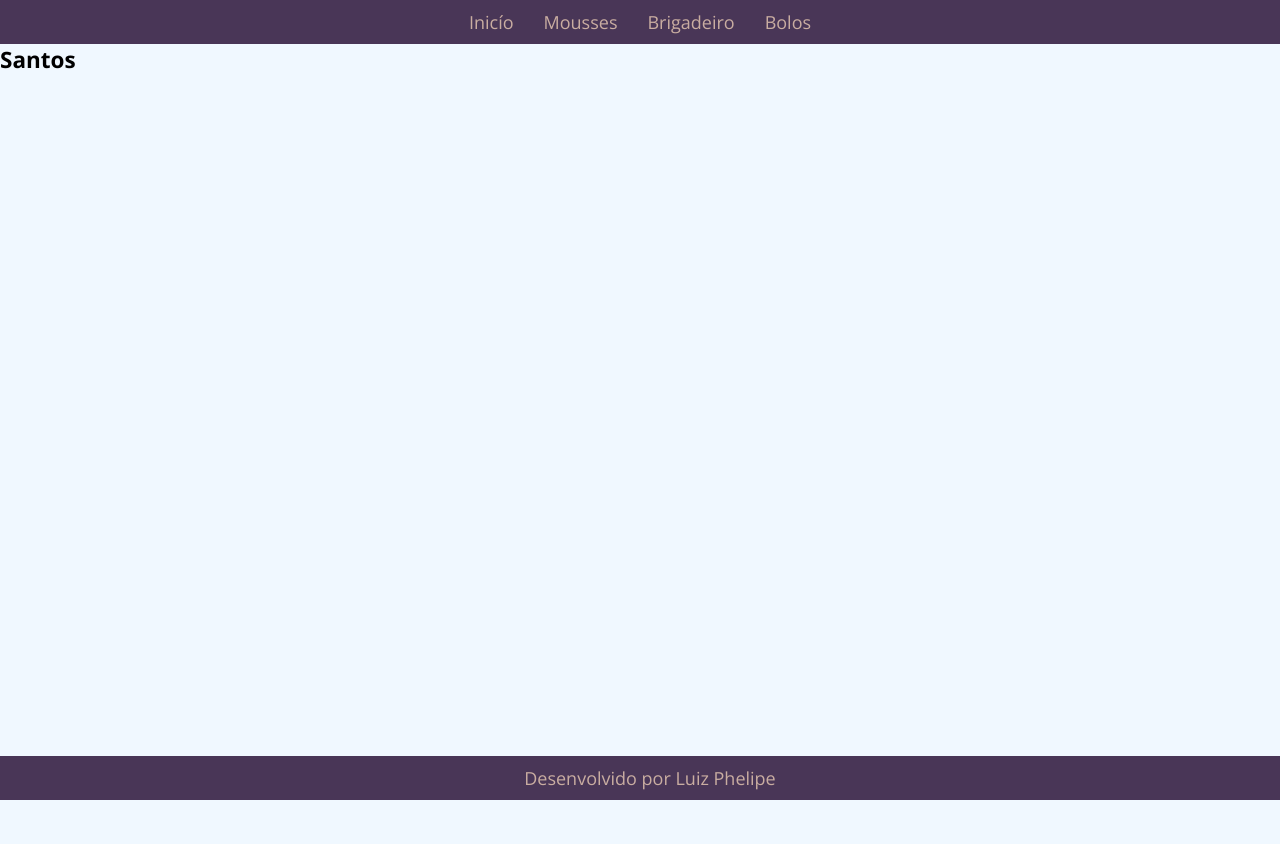
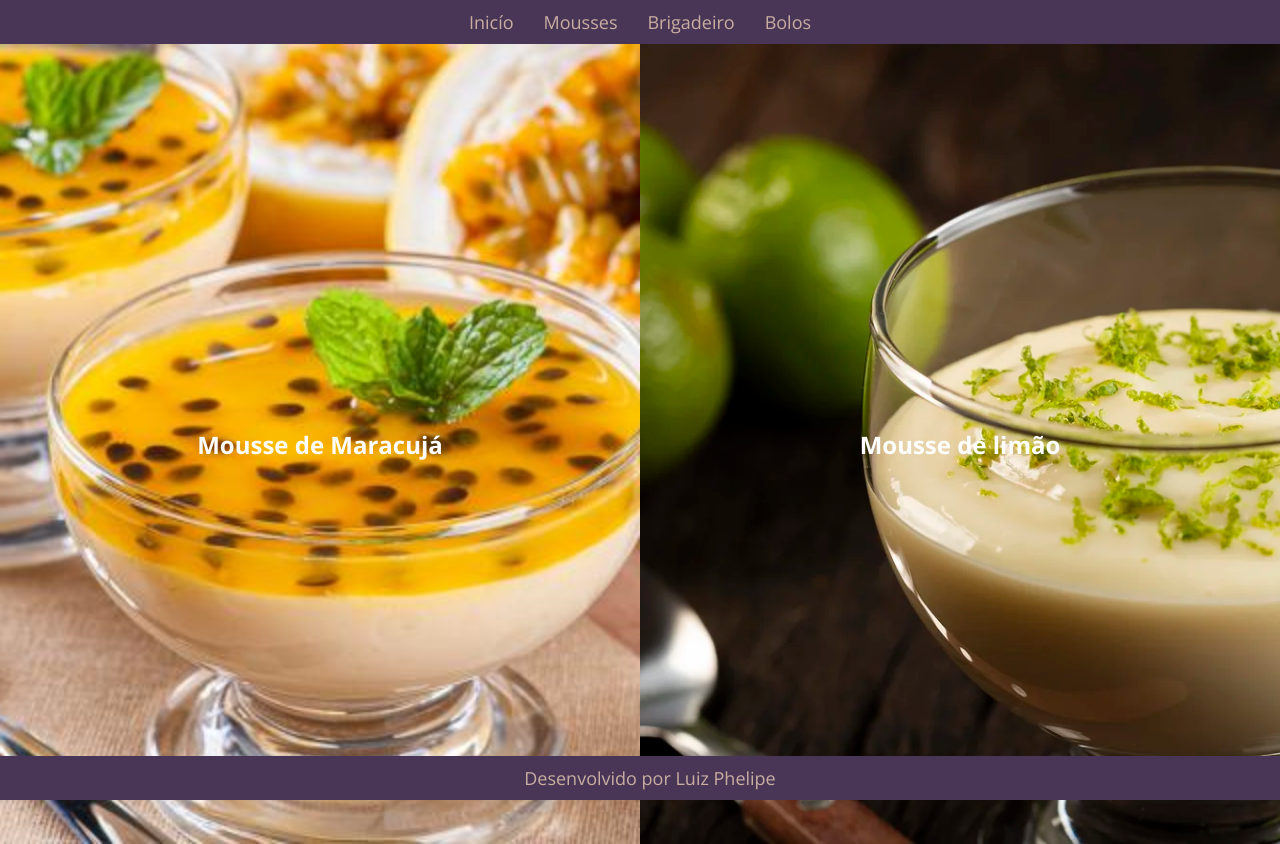
Before and after one commit to LuizPhelipe01/Receitas-Caseiras, a Flask app: template Receitas Caseiras/templates/mousse.html in a window 1280 px wide. Before the commit the page ends 800 px from the top, so only its background shows below. Run offline with Flask 3, Linux system fonts and the light colour scheme; the template is opened without the code that fills it, so the values that code supplies are empty.

Commit message:
Add files via upload
Version 1.1

Index page ✅

mousses page ⏳

Brigadeiro page ❌

Bolos page ❌

```diff
--- a/Receitas Caseiras/templates/index.html
+++ b/Receitas Caseiras/templates/index.html
@@ -26,7 +26,7 @@
             </h1>
 
             <p class="principal_conteudo_descricao">
-                Aqui você encontra receitas práticas, saborosas e perfeitas para adoçar o seu dia. Explore o mundo dos <strong>bolos fofinhos</strong>, dos <strong>mousses cremosos</strong> e do irresistível <strong>brigadeiro de colher</strong>, feito para encantar qualquer momento.
+                Aqui você encontra receitas práticas, saborosas e perfeitas para adoçar o seu dia. Explore o mundo dos <strong class="principal_conteudo_descricao_strong">bolos fofinhos</strong>, dos <strong class="principal_conteudo_descricao_strong">mousses cremosos</strong> e do irresistível <strong class="principal_conteudo_descricao_strong">brigadeiro de colher</strong>, feito para encantar qualquer momento.
 
                 Seja você um cozinheiro experiente ou apenas alguém em busca de uma sobremesa especial, temos algo para todos os gostos. Sinta-se à vontade para explorar, experimentar e, claro, saborear!
 
--- a/Receitas Caseiras/templates/mousse.html
+++ b/Receitas Caseiras/templates/mousse.html
@@ -20,9 +20,10 @@
         </nav>
     </header>
 
-    <main>
-        <section>
-            <h1>Santos</h1>
+    <main class="principal">
+        <section class="principal_escolha">
+                <a class="principal_escolha_mousse_maracuja" href="./mousse-maracuja.html"><strong>Mousse de Maracujá</strong></a>
+                <a class="principal_escolha_mousse_limao" href="mousse-limao.html"><strong>Mousse de limão</strong></a>
         </section>
     </main>
     <footer class="rodape">Desenvolvido por Luiz Phelipe</footer>
--- a/Receitas Caseiras/templates/styles/style.css
+++ b/Receitas Caseiras/templates/styles/style.css
@@ -12,7 +12,8 @@ body{
     width: 100%;
     height: 100%;
     box-sizing: border-box;
-    background-color: #F0F8FF	;
+    background-color: #F0F8FF;
+    overflow: hidden;
 }
 
 .cabecalho {
@@ -61,6 +62,50 @@ body{
 
 }
 
+.principal_conteudo_descricao_strong{
+    color: #493657;
+}
+
+.principal_escolha {
+    display: flex;
+    width: 100vw;
+    height: 100vh;
+}
+
+
+.principal_escolha_mousse_maracuja {
+    flex: 1;
+    display: flex;
+    align-items: center;
+    justify-content: center;
+    font-size: 24px;
+    color: white;
+    text-decoration: none;
+    background-size: cover;
+    background-position: center;
+    transition: 0.3s;
+    background-image: url('/templates/assets/mousse-maracuja.jpg');
+}
+
+.principal_escolha_mousse_limao {
+    flex: 1;
+    display: flex;
+    align-items: center;
+    justify-content: center;
+    font-size: 24px;
+    color: white;
+    text-decoration: none;
+    background-size: cover;
+    background-position: center;
+    transition: 0.3s;
+    background-image: url('/templates/assets/mousse-limao.jpg');
+
+}
+
+.principal_escolha_mousse_limao:hover, .principal_escolha_mousse_maracuja:hover {
+    opacity: 70%;
+
+}
 
 .imagens {
     padding-top: 50px;
```
Also changed, not shown: Receitas Caseiras/templates/mousse-limao.html (added, +27 -0 lines), Receitas Caseiras/templates/mousse-maracuja.html (added, +27 -0 lines), Receitas Caseiras/templates/assets/mousse-limao.jpg (added).
